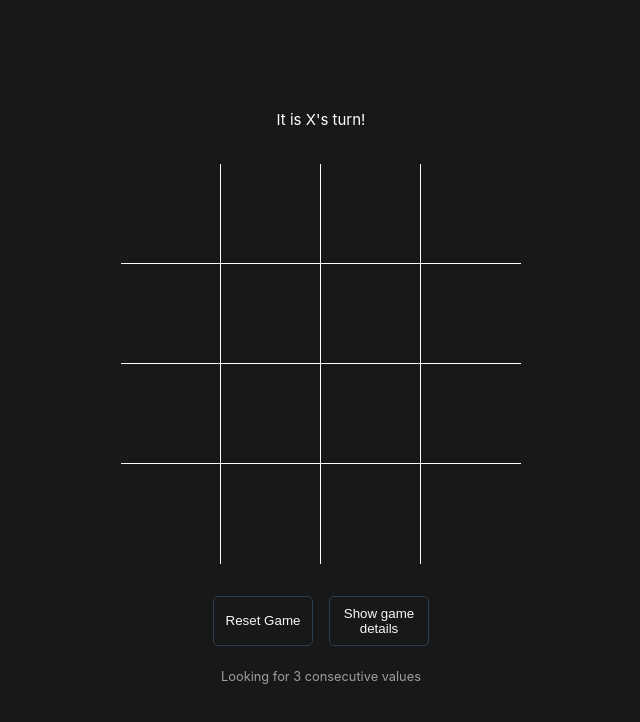
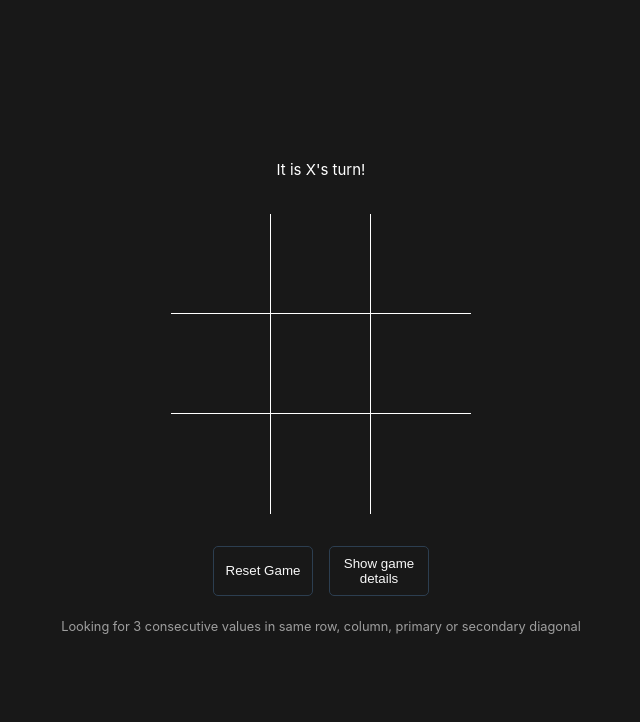
Before and after one commit to myapos/tic-tac-toe, a Vue app: page / in a window 1280 px wide. Both pictures are taken after a click on the button "Show game details". Shown: the top 722 px of the page, without its empty margins (319-959 px from the left). Built offline with nearby package versions, Linux system fonts and the light colour scheme.

Commit message:
used 3x3 grid and, added and styled instructions

```diff
--- a/src/App.vue
+++ b/src/App.vue
@@ -1,6 +1,6 @@
 <template>
   <div class="tic-tac-toe-container">
-    <tic-tac-toe :N="4" :M="3"></tic-tac-toe>
+    <tic-tac-toe :N="3" :M="3"></tic-tac-toe>
   </div>
 </template>
 
--- a/src/components/TicTacToe.vue
+++ b/src/components/TicTacToe.vue
@@ -7,7 +7,9 @@
         <reset-game :onReset="handleReset"></reset-game>
         <custom-button @click="toggleDetails">Show game details</custom-button>
       </div>
-      <div class="gameDetails" v-show="showDetails">Looking for {{ M }} consecutive values</div>
+      <div class="gameDetails" v-show="showDetails">
+        Looking for {{ M }} consecutive values in same row, column, primary or secondary diagonal
+      </div>
     </app-controls>
   </div>
   <div v-else>Not valid N,M parameters</div>
@@ -213,6 +215,7 @@ export default {
 
 .row {
   display: flex;
+  justify-content: center;
   gap: 1rem;
 }
 </style>
```
